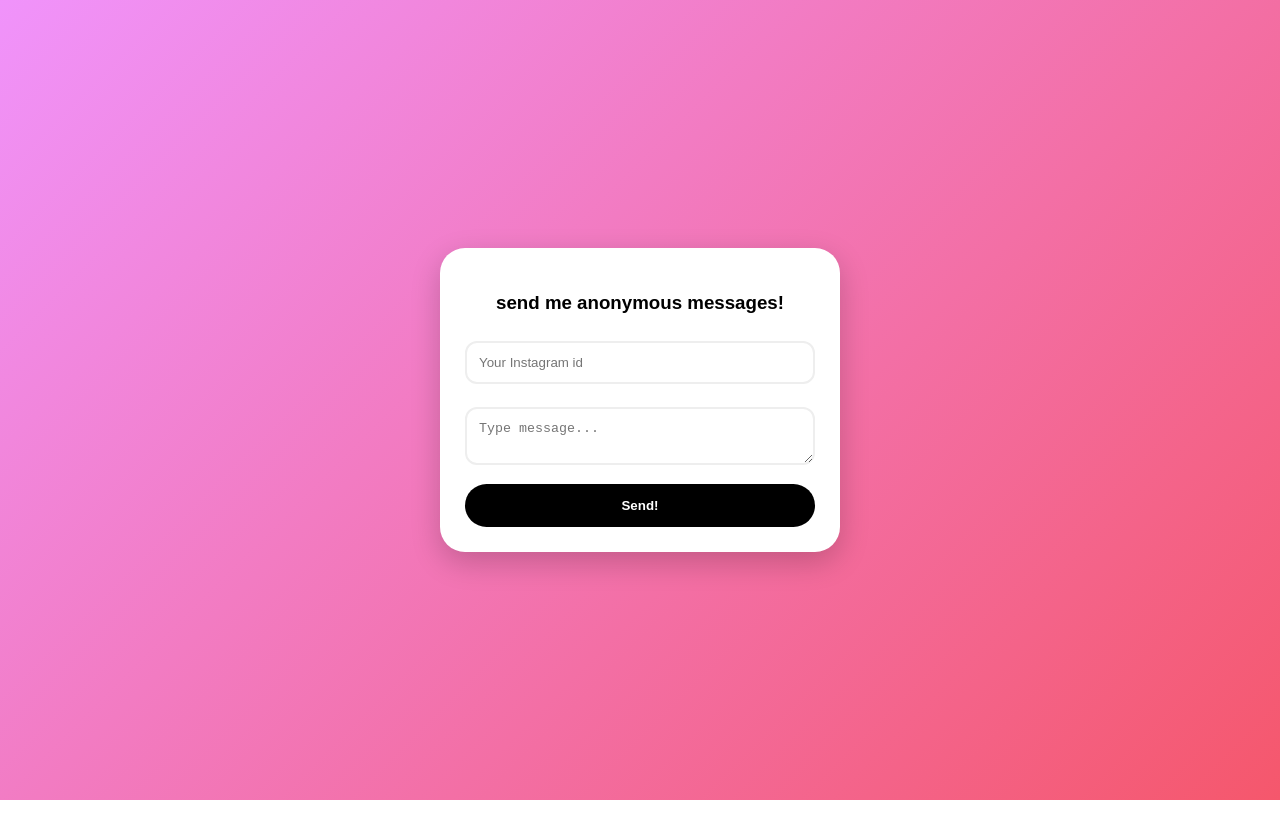
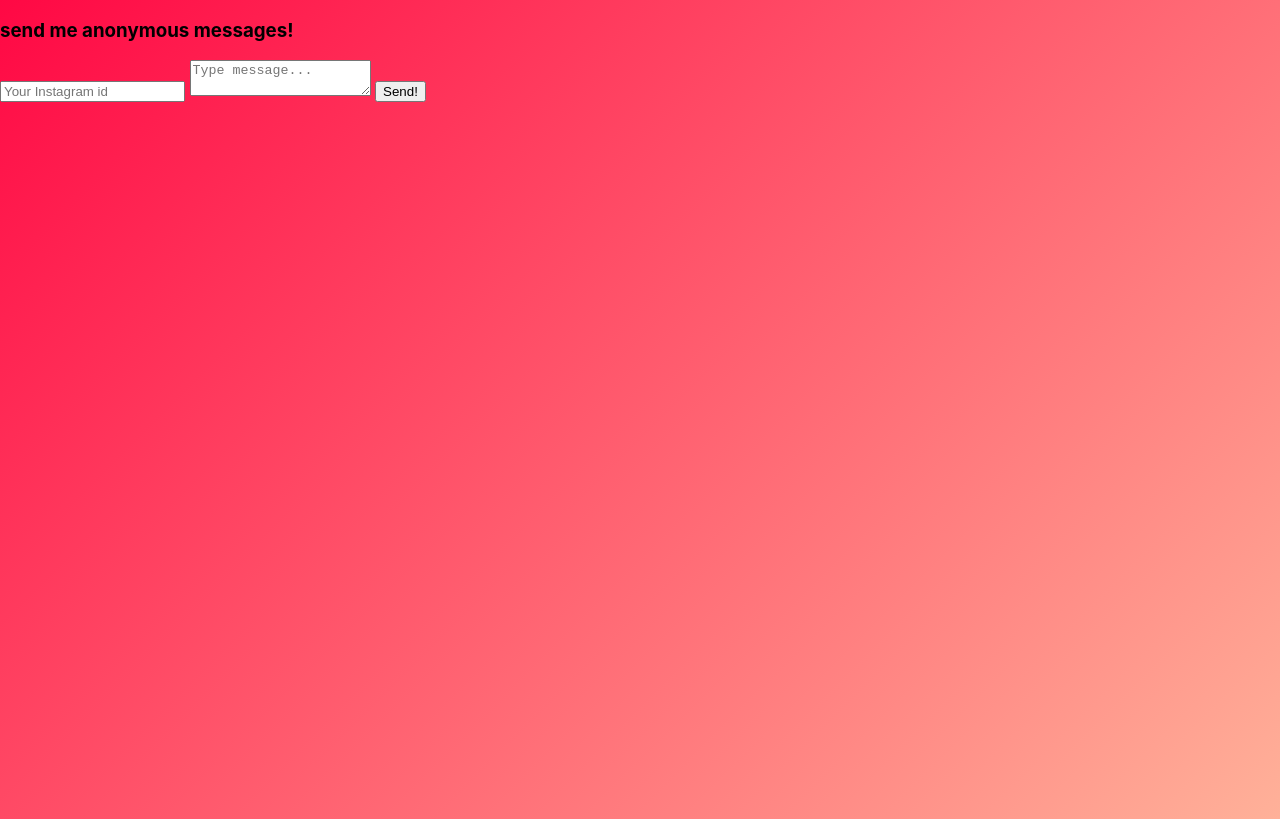
Before and after one commit to antonyedwardstark0102-afk/Ngl, a plain HTML site: page index.html in a window 1280 px wide. Drawn offline with Linux system fonts and the light colour scheme.

Commit message:
Update index.html

```diff
--- a/index.html
+++ b/index.html
@@ -3,10 +3,15 @@
 <head>
   <meta name="viewport" content="width=device-width, initial-scale=1.0">
   <style>
-    body { background: linear-gradient(135deg, #f093fb, #f5576c); min-height: 100vh; display: flex; align-items: center; justify-content: center; margin: 0; font-family: sans-serif; }
-    .card { background: #fff; width: 90%; max-width: 350px; padding: 25px; border-radius: 25px; text-align: center; box-shadow: 0 10px 30px rgba(0,0,0,0.2); }
-    input, textarea { width: 100%; margin: 8px 0 15px 0; padding: 12px; border: 2px solid #eee; border-radius: 12px; box-sizing: border-box; }
-    button { width: 100%; padding: 14px; background: #000; color: #fff; border: none; border-radius: 25px; font-weight: bold; cursor: pointer; }
+    body {
+    background: linear-gradient(135deg, #ff0844 0%, #ffb199 100%);
+    /* Alternative exact vibrant NGL gradient: */
+    /* background: linear-gradient(135deg, #ec008c 0%, #fc6767 100%); */
+    min-height: 100vh;
+    margin: 0;
+    font-family: -apple-system, BlinkMacSystemFont, "Segoe UI", Roboto, Helvetica, Arial, sans-serif;
+}
+width: 100%; padding: 14px; background: #000; color: #fff; border: none; border-radius: 25px; font-weight: bold; cursor: pointer; }
   </style>
 </head>
 <body>
```
